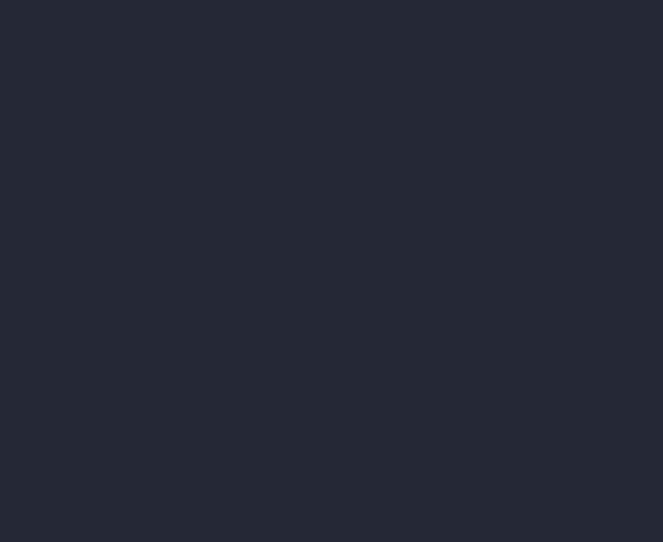
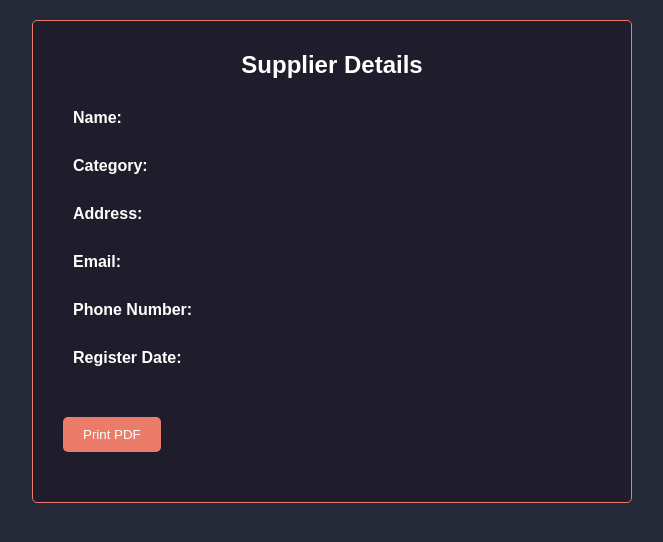
Before and after one commit to kilobytenebula/hearthily, a React (Create React App) app in the folder frontend/: page /display/1 in a window 1280 px wide. Before the commit this address had no page. Shown: the top 542 px of the page, without its empty margins (308-971 px from the left). Built offline with nearby package versions, Linux system fonts and the light colour scheme; no server answers; the HTML template or start-up script is replaced by a standard one.

Commit message:
Add PDF downloader for Supplier Details

```diff
--- a/frontend/package.json
+++ b/frontend/package.json
@@ -12,6 +12,7 @@
     "react-icons": "^5.0.1",
     "react-router-dom": "^6.22.3",
     "react-scripts": "5.0.1",
+    "react-to-print": "^2.15.1",
     "web-vitals": "^2.1.4"
   },
   "scripts": {
--- a/frontend/src/App.js
+++ b/frontend/src/App.js
@@ -3,6 +3,7 @@ import RegisterForm from './components/RegisterForm';
 import AllSupplier from "./pages/AllSupplier";
 import UpdateSupplier from "./components/UpdateSupplier";
 import Dashboard from "./pages/SupplierDashboard";
+import SupplierReport from "./components/SupplierReport";
 
 function App() {
   return (
@@ -13,6 +14,7 @@ function App() {
         <Route path='/add' exact Component={RegisterForm} />
         <Route path='/display' exact Component={AllSupplier} />
         <Route path='/update/:id' exact Component={UpdateSupplier} />
+        <Route path='/display/:id' exact Component={SupplierReport} />
       </Routes>
       </div>
 
--- /dev/null
+++ b/frontend/src/components/SupplierReport.js
@@ -0,0 +1,82 @@
+import React, { useState, useEffect, useRef } from "react";
+import { useParams } from "react-router-dom";
+import { useReactToPrint } from "react-to-print";
+import axios from "axios";
+import "../style/SupplierReport.css";
+
+function SupplierReport() {
+    const { id } = useParams();
+    const ComponentRef = useRef();
+    const [supplier_name, setName] = useState("");
+    const [category, setCat] = useState("");
+    const [address, setAddress] = useState("");
+    const [email, setEmail] = useState("");
+    const [phone_n, setPhone] = useState("");
+    const [reg_date, setDate] = useState("");
+
+    useEffect(() => {
+        async function fetchData() {
+            try {
+                const response = await axios.get(`http://localhost:8070/supplier/display/${id}`);
+                const supplier = response.data.supplier;
+
+                setName(supplier.supplier_name);
+                setCat(supplier.catogory);
+                setAddress(supplier.address);
+                setEmail(supplier.email);
+                setPhone(supplier.phone_n);
+                const formattedDate = new Date(supplier.reg_date).toISOString().split('T')[0];
+                setDate(formattedDate);
+
+            } catch (error) {
+                console.error("Error fetching supplier:", error);
+            }
+        }
+        fetchData();
+    }, [id]);
+
+    const handlePrint = useReactToPrint({
+        content: () => ComponentRef.current,
+        documentTitle:"Supplier Report",
+        onAfterPrint:()=> {
+            alert("Supplier Report Successfully Download");
+            window.location.href = "/display";// Navigate to the second page
+        }
+    });
+
+    return (
+        <div className="S_R_report-container">
+            <div ref={ComponentRef} >
+                <h2 className="S_R_details">Supplier Details</h2>
+                <div className="S_R_detail">
+                    <span className="S_R_label">Name:</span>
+                    <span className="S_R_value">{supplier_name}</span>
+                </div>
+                <div className="S_R_detail">
+                    <span className="S_R_label">Category:</span>
+                    <span className="S_R_value">{category}</span>
+                </div>
+                <div className="S_R_detail">
+                    <span className="S_R_label">Address:</span>
+                    <span className="S_R_value">{address}</span>
+                </div>
+                <div className="S_R_detail">
+                    <span className="S_R_label">Email:</span>
+                    <span className="S_R_value">{email}</span>
+                </div>
+                <div className="S_R_detail">
+                    <span className="S_R_label">Phone Number:</span>
+                    <span className="S_R_value">{phone_n}</span>
+                </div>
+                <div className="S_R_detail">
+                    <span className="S_R_label">Register Date:</span>
+                    <span className="S_R_value">{reg_date}</span>
+                </div>
+            </div>
+            <button onClick={handlePrint} className="S_R_print-button">Print PDF</button>
+        </div>
+
+    );
+}
+
+export default SupplierReport;
--- a/frontend/src/components/SupplierTable.js
+++ b/frontend/src/components/SupplierTable.js
@@ -1,9 +1,10 @@
 import React, {useState, useEffect} from "react";
 import "../style/SupplierTable.css";
-import { AiFillDelete, AiFillEdit, AiFillEye } from "react-icons/ai";
+import { AiFillDelete, AiFillEdit, AiOutlineDownload } from "react-icons/ai";
 import axios from "axios";// to get data from database
 import { Link } from "react-router-dom";
 import Search from "../components/Search";
+
 
 function SupplierTable(){
 
@@ -50,6 +51,7 @@ function SupplierTable(){
       }
 
 
+
     return(
         <div>
             <Search setSearchQuery={setSearchQuery}/>
@@ -87,7 +89,7 @@ function SupplierTable(){
                                 <td>
                                     <Link to={`/update/${supplier._id}`}><AiFillEdit id ="S_update-icon"/></Link>
                                     <botton onClick={() => deleteSupplier(supplier._id)}><AiFillDelete id ="S_delete-icon"/></botton>
-                                    <botton><AiFillEye id ="S_veiw-icon"/></botton>
+                                    <Link to={`/display/${supplier._id}`}><AiOutlineDownload id ="S_down-icon"/></Link>
                                 </td>
                             </tr>
                         ))}
--- a/frontend/src/pages/AllSupplier.css
+++ b/frontend/src/pages/AllSupplier.css
@@ -14,7 +14,7 @@
 .SS_title span {
 
   background-color: #252836;
-  width: 240px;
+  width: 300px;
   border-radius: 10px;
   height: 2.5rem;
   margin-left: 40px;
--- /dev/null
+++ b/frontend/src/style/SupplierReport.css
@@ -0,0 +1,41 @@
+.S_R_report-container {
+    max-width: 600px;
+    margin: 0 auto;
+    padding: 30px;
+    border: 1px solid #EA7C69;
+    border-radius: 5px;
+    background-color: #1F1D2B;
+    margin-top: 20px;
+    color: white;
+}
+
+.S_R_details {
+    font-size: 24px;
+    margin-bottom: 20px;
+    text-align: center;
+}
+
+.S_R_detail {
+    margin-bottom: 10px;
+    padding: 10px;
+}
+
+.S_R_label {
+    font-weight: bold;
+}
+
+.S_R_value {
+    margin-left: 15px;
+}
+
+.S_R_print-button {
+    display: block;
+    margin-top: 40px;
+    margin-bottom: 20px;
+    padding: 10px 20px;
+    background-color: #EA7C69;
+    color: #fff;
+    border: none;
+    border-radius: 5px;
+    cursor: pointer;
+}
--- a/frontend/src/style/SupplierTable.css
+++ b/frontend/src/style/SupplierTable.css
@@ -63,8 +63,9 @@
   margin-right: 7px;
 }
 
-
-
+#S_down-icon{
+  color: white;
+}
 
 
 
```
Also changed, not shown: 1 other file (tests, documents, lock files or other folders).
